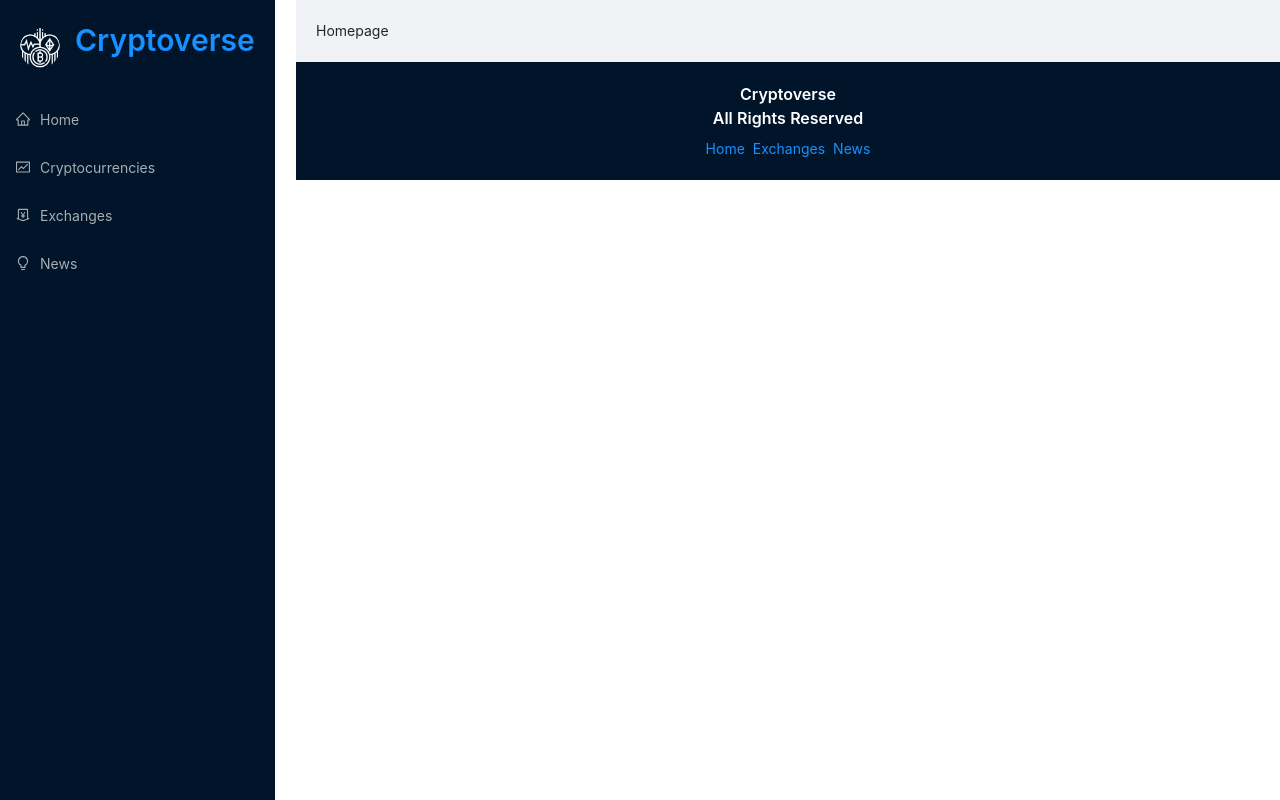
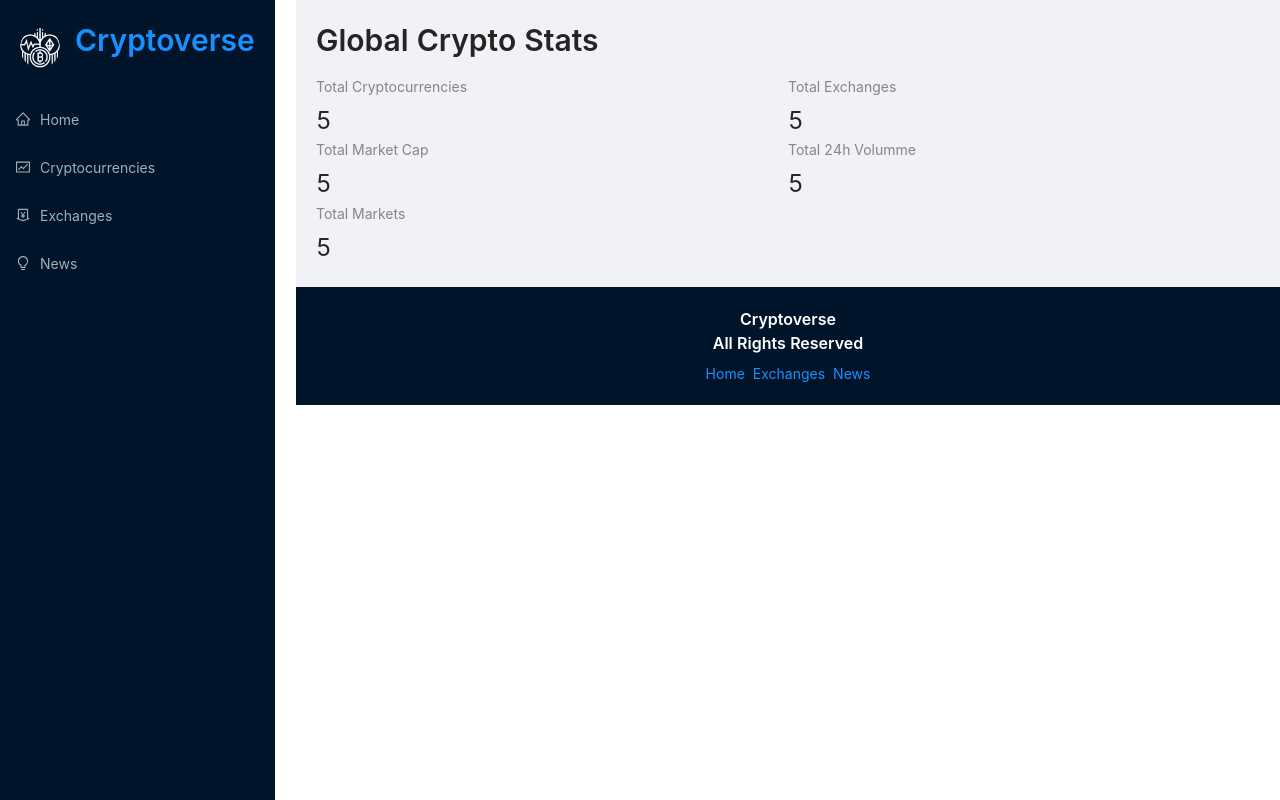
Before and after one commit to AbdulAhad-codinghub/crypto_verse, a React (Create React App) app: page / in a window 1280 px wide. Built offline with nearby package versions, Linux system fonts and the light colour scheme.

Commit message:
adding content to homepage

```diff
--- a/package.json
+++ b/package.json
@@ -8,6 +8,7 @@
     "@testing-library/react": "^12.1.4",
     "@testing-library/user-event": "^13.5.0",
     "antd": "^4.19.3",
+    "millify": "^4.0.0",
     "react": "^17.0.2",
     "react-dom": "^17.0.2",
     "react-router-dom": "^5.2.0",
--- a/src/components/Homepage.jsx
+++ b/src/components/Homepage.jsx
@@ -1,9 +1,22 @@
 import React from 'react'
+import millify from 'millify';
+import { Typography,Row,Col,Statistic } from 'antd';
+import { Link } from 'react-router-dom';
 
+const {Title}= Typography;
 const Homepage = () => {
   return (
-    <div>Homepage</div>
-  )
+<>
+<Title level={2} className="heading">Global Crypto Stats</Title>
+<Row>
+    <Col span={12}><Statistic title="Total Cryptocurrencies" value="5"/></Col>
+    <Col span={12}><Statistic title="Total Exchanges" value="5"/></Col>
+    <Col span={12}><Statistic title="Total Market Cap" value="5"/></Col>
+    <Col span={12}><Statistic title="Total 24h Volumme" value="5"/></Col>
+    <Col span={12}><Statistic title="Total Markets" value="5"/></Col>
+</Row>
+</>
+    )
 }
 
 export default Homepage
```
Also changed, not shown: 1 other file (tests, documents, lock files or other folders).
